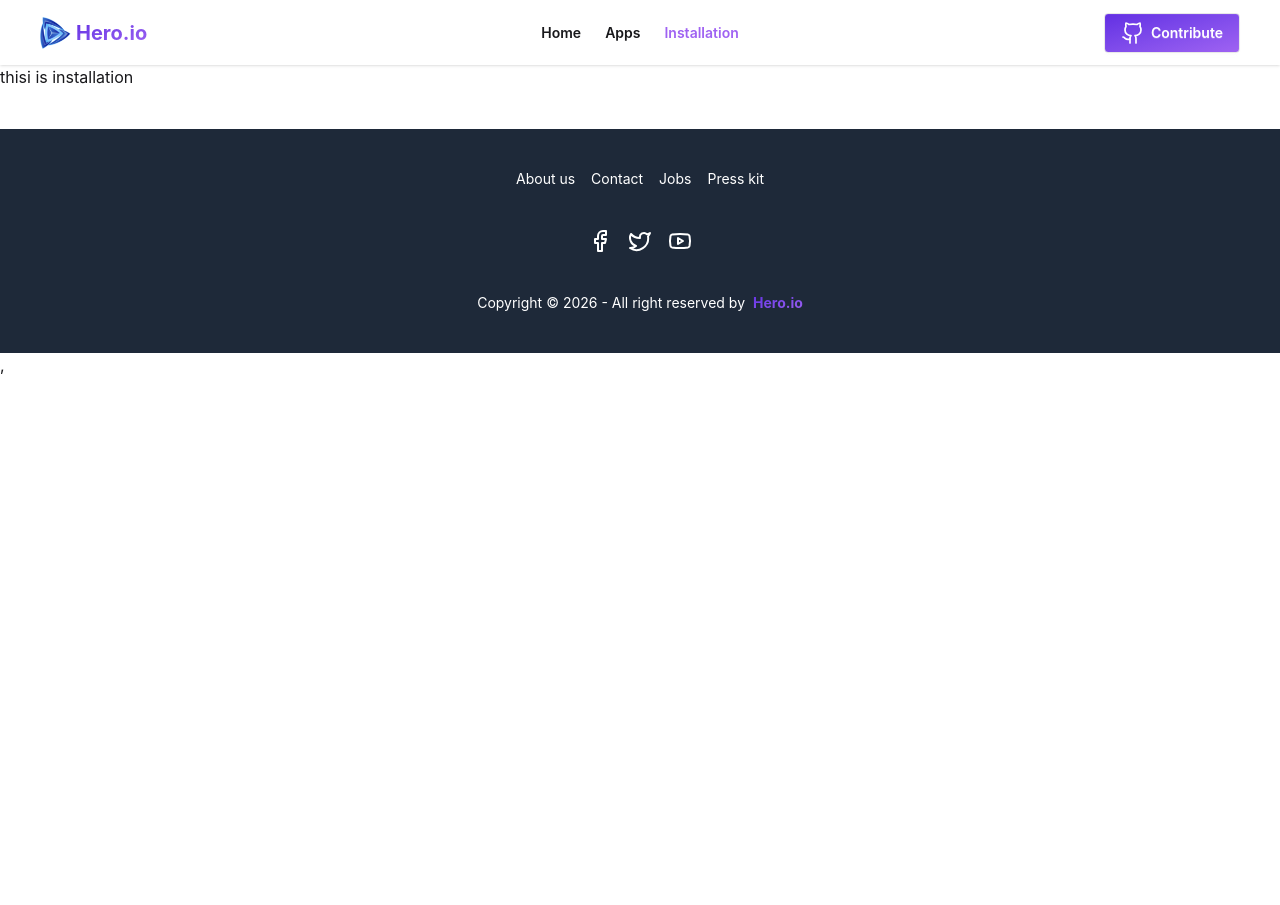
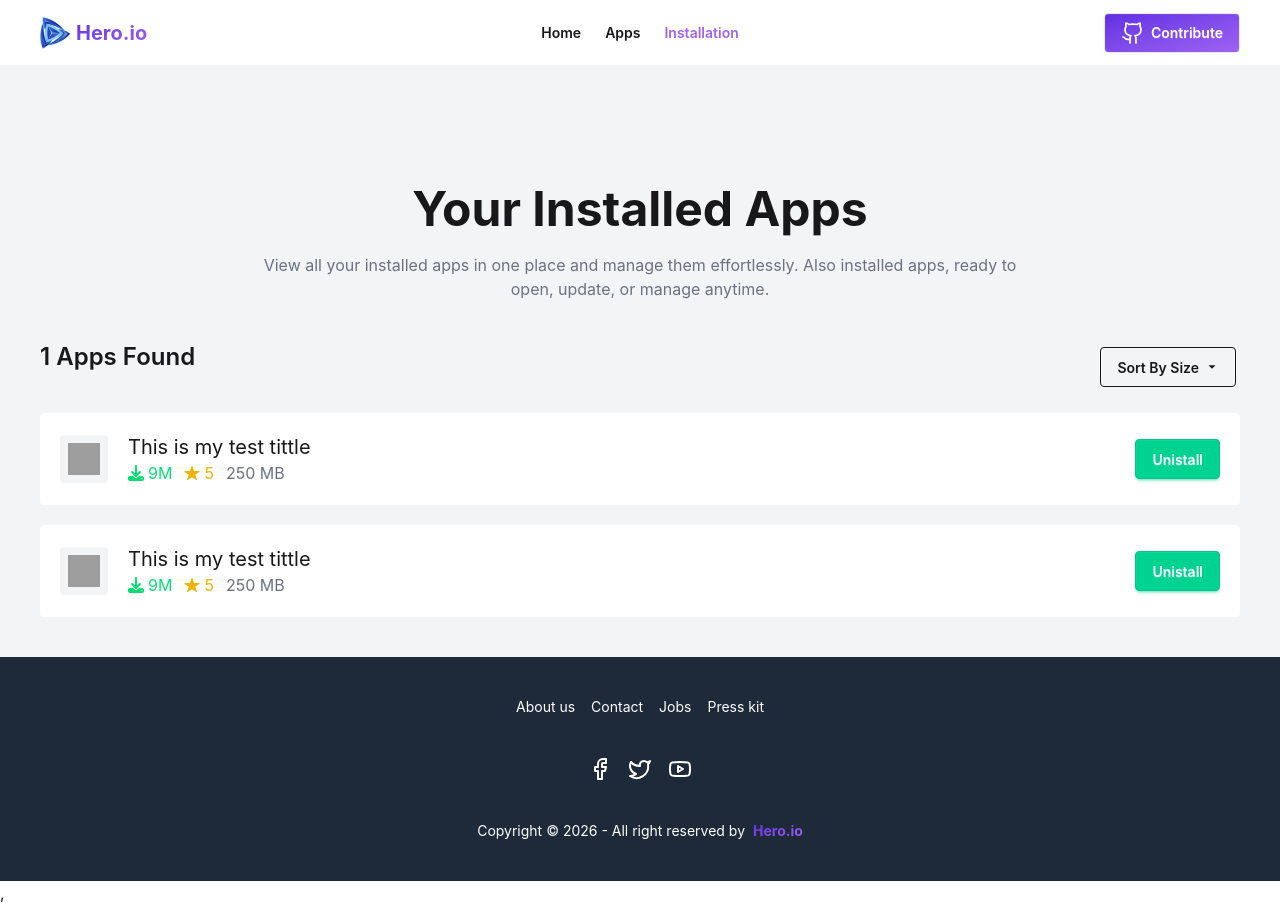
Before and after one commit to rabbani37/Hero-io-Restart, a React (Vite) app: page /installation in a window 1280 px wide. Before the commit the page ends 800 px from the top, so only its background shows below. Built offline with nearby package versions, Linux system fonts and the light colour scheme; grey boxes are pictures that could not be loaded.

Commit message:
complete designe installation part

```diff
--- a/src/layout/Root.jsx
+++ b/src/layout/Root.jsx
@@ -10,7 +10,7 @@ const Root = () => {
             </div>
             <Outlet />
 
-            <div className="mt-10">
+            <div >
                 <Footer></Footer>
             </div>
         </div>
--- a/src/pages/Apps/Apps.jsx
+++ b/src/pages/Apps/Apps.jsx
@@ -9,12 +9,12 @@ const Apps = () => {
     const allApps = useDataLoadHooks();
     //  const { title, image, downloads, ratingAvg } = allApps;
     return (
-        <div>
+        <div className="px-10 mb-5">
             <div className="text-center py-10 max-w-3xl mx-auto">
-                <h2 className="text-5xl  font-bold mb-2 mt-10">All Apps</h2>
+                <h2 className="text-5xl  font-bold mb-5 mt-10">All Apps</h2>
                 <p className="text-gray-500">All your apps, now in one place. All apps in our section are neatly organized and instantly ready to use. From work to fun, manage and launch your favorites with ease.</p>
             </div>
-            <div className="md:flex justify-between items-center px-5 space-y-5 text-center mb-5">
+            <div className="md:flex justify-between items-center px-3 space-y-5 text-center mb-5">
                 <p className="text-2xl font-semibold">({allApps.length}) Apps Found</p>
                 <label className="input">
                     <Search className="text-gray-600" />
--- a/src/pages/Home/Home.jsx
+++ b/src/pages/Home/Home.jsx
@@ -9,7 +9,7 @@ const Home = () => {
 
 
     return (
-        <div className="space-y-20">
+        <div className="space-y-20 mb-5">
             <div>
                 <Banner></Banner>
                 <State></State>
@@ -18,7 +18,7 @@ const Home = () => {
                         <h2 className="text-5xl  font-bold mb-2 mt-10">Trending Apps</h2>
                         <p className="text-gray-500">Discover the most popular apps trending now, curated to boost your productivity and fun.</p>
                     </div>
-                    <div className="grid lg:grid-cols-4 md:grid-cols-2 grid-cols-1 gap-5 p-3">
+                    <div className="grid lg:grid-cols-4 md:grid-cols-2 grid-cols-1 gap-5 py-5 px-10">
                         {
                             allApps.sort((p,c)=>c.downloads - p.downloads).slice(0,8).map(app => <TrandingApp key={app.id} app={app}></TrandingApp>)
                         }
--- a/src/pages/Installation/Installation.jsx
+++ b/src/pages/Installation/Installation.jsx
@@ -1,8 +1,73 @@
+
+import { FaDownload } from "react-icons/fa6";
+import { IoMdArrowDropdown } from "react-icons/io";
+import { IoStar } from "react-icons/io5";
 
 const Installation = () => {
     return (
-        <div>
-            thisi is installation
+        <div className="p-10 bg-gray-100">
+            <div className="text-center py-10 max-w-3xl mx-auto">
+                <h2 className="text-5xl  font-bold mb-5 mt-10">Your Installed Apps</h2>
+                <p className="text-gray-500">View all your installed apps in one place and manage them effortlessly. Also installed apps, ready to open, update, or manage anytime.</p>
+            </div>
+            <div className="md:flex justify-between items-center  space-y-5 text-center mb-5">
+                <p className="text-2xl font-semibold">1 Apps Found</p>
+                <div className="dropdown dropdown-end">
+                    <div tabIndex={0} role="button" className="btn m-1 btn-outline">Sort By Size <IoMdArrowDropdown />
+                    </div>
+                    <ul tabIndex="-1" className="dropdown-content menu bg-base-100 rounded-box z-1 w-52 p-2 shadow-sm">
+                        <li><a>Item 1</a></li>
+                        <li><a>Item 2</a></li>
+                    </ul>
+                </div>
+            </div>
+
+
+            <div className="space-y-5">
+                <div className="bg-white rounded p-5 flex justify-between items-center">
+                    <div className="flex items-center gap-5">
+                        <div className="bg-gray-100 p-2 rounded">
+                            <img className="w-8 h-8" src="https://cdn-icons-png.flaticon.com/512/733/733585.png" alt="" />
+                        </div>
+                        <div>
+                            <h2 className="text-xl">This is my test tittle</h2>
+                            <div className="flex gap-3">
+                                <p className="flex items-center gap-1 text-green-400"><FaDownload /> <span>9M</span></p>
+                                <p className="flex items-center gap-1 text-yellow-500">< IoStar /> <span>5</span></p>
+                                <p className="flex items-center gap-1 text-gray-500">250 MB</p>
+                            </div>
+
+                        </div>
+                    </div>
+
+                    <button className="btn btn-success text-white">Unistall</button>
+
+                </div>
+
+
+
+
+                <div className="bg-white rounded p-5 flex justify-between items-center ">
+                    <div className="flex items-center gap-5">
+                        <div className="bg-gray-100 p-2 rounded">
+                            <img className="w-8 h-8" src="https://cdn-icons-png.flaticon.com/512/733/733585.png" alt="" />
+                        </div>
+                        <div>
+                            <h2 className="text-xl">This is my test tittle</h2>
+                            <div className="flex gap-3">
+                                <p className="flex items-center gap-1 text-green-400"><FaDownload /> <span>9M</span></p>
+                                <p className="flex items-center gap-1 text-yellow-500">< IoStar /> <span>5</span></p>
+                                <p className="flex items-center gap-1 text-gray-500">250 MB</p>
+                            </div>
+
+                        </div>
+                    </div>
+
+                    <button className="btn btn-success text-white">Unistall</button>
+
+                </div>
+            </div>
+
         </div>
     );
 };
--- a/src/pages/TrandingApp/TrandingApp.jsx
+++ b/src/pages/TrandingApp/TrandingApp.jsx
@@ -1,5 +1,5 @@
 
-import { Download } from "lucide-react";
+
 import { FaDownload } from "react-icons/fa6";
 import { IoStar } from "react-icons/io5";
 
```
